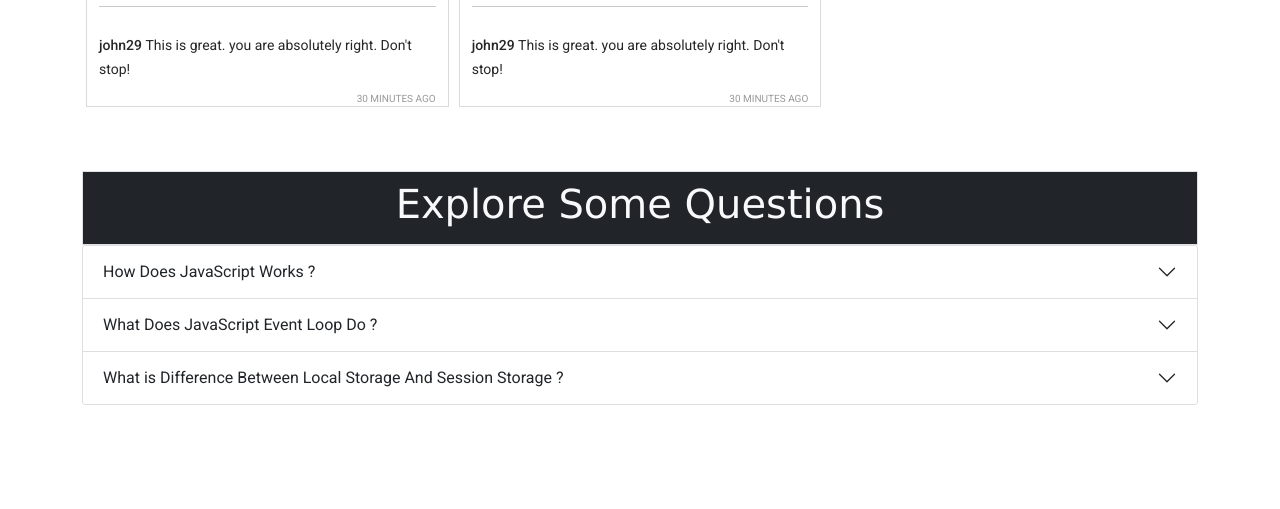
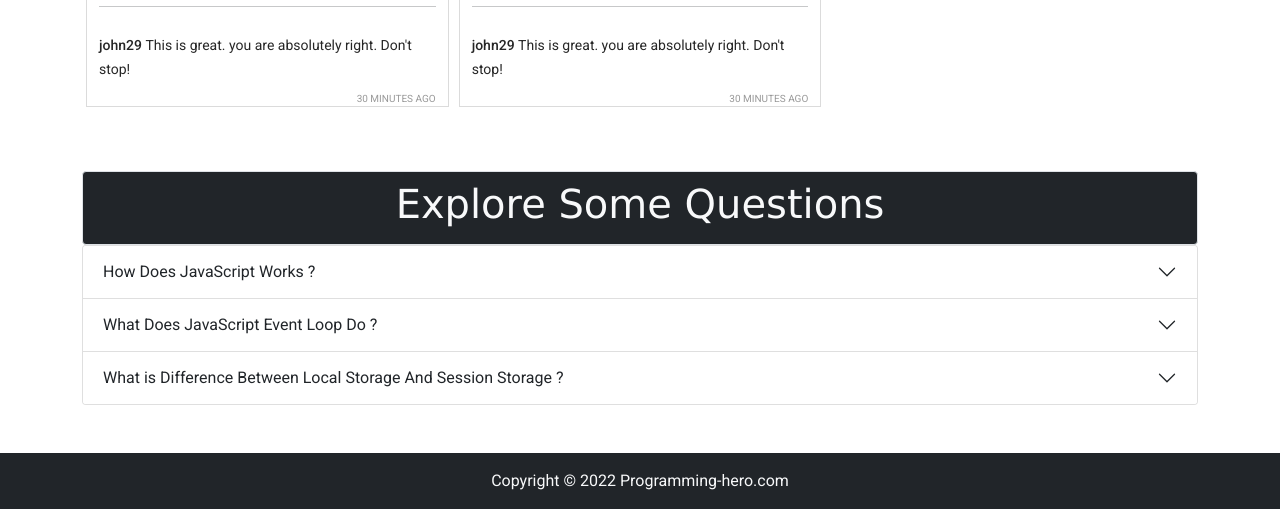
Before and after one commit to neyaznafiz/like-insta, a plain HTML site: page index.html in a window 1280 px wide. Shown: the part 1425-1934 px from the top of the page. Before the commit the page ends 1878 px from the top, so only its background shows below. Drawn offline with nearby package versions, Linux system fonts and the light colour scheme.

Commit message:
footer added

```diff
--- a/index.html
+++ b/index.html
@@ -59,9 +59,9 @@
         </div>
     </main>
 
+    <!-- question answer section -->
     <section class="container my-5">
-
-        <div class="text-center border py-2 bg-dark text-light" >
+        <div class="text-center border py-2 bg-dark text-light rounded" >
             <h1 id="question">Explore Some Questions</h1>
         </div>
 
@@ -125,8 +125,9 @@
     </section>
 
 
-    <footer></footer>
+    <footer class="text-center mt-2 py-3 bg-dark text-light"> Copyright © 2022 Programming-hero.com </footer>
 
+    <!-- bootstrap script -->
     <script src="https://cdn.jsdelivr.net/npm/bootstrap@5.1.3/dist/js/bootstrap.bundle.min.js"
         integrity="sha384-ka7Sk0Gln4gmtz2MlQnikT1wXgYsOg+OMhuP+IlRH9sENBO0LRn5q+8nbTov4+1p"
         crossorigin="anonymous"></script>
```
